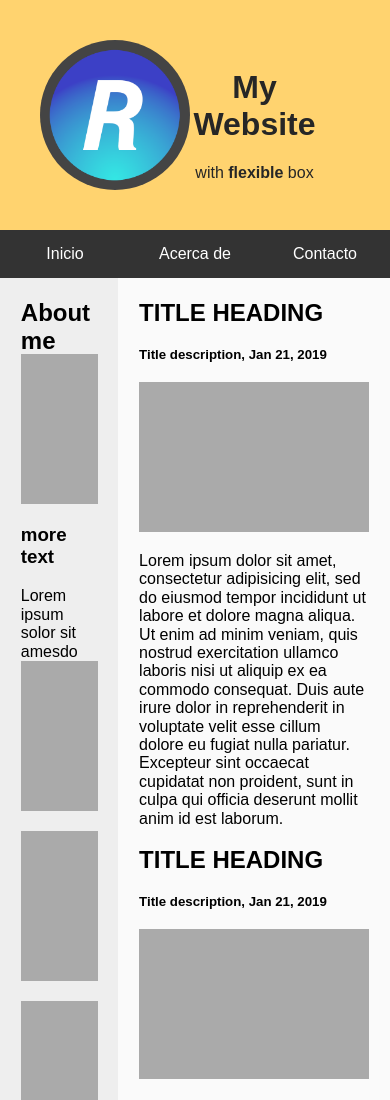
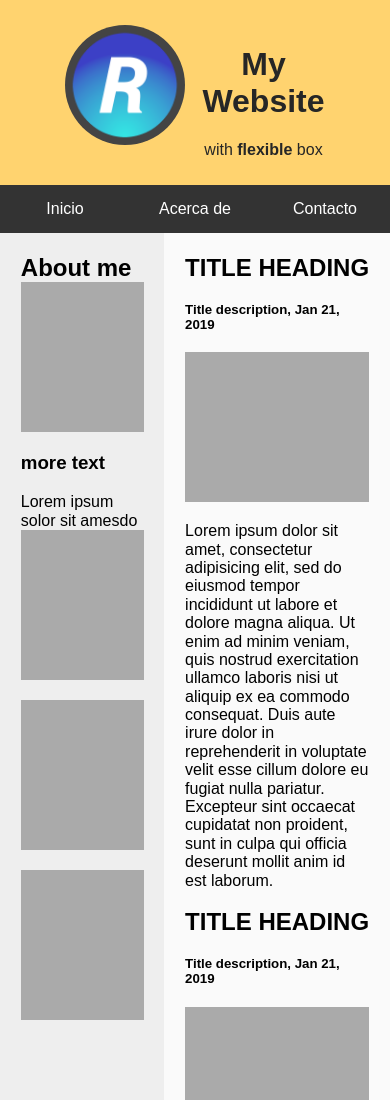
Before and after one commit to rodolfomayora/responsive-web-2, a plain HTML site: page index.html in a window 390 px wide. Shown: the top 1100 px of the page. Drawn offline with Linux system fonts and the light colour scheme.

Commit message:
doc: add @media query 768px at style.css

```diff
--- a/css/style.css
+++ b/css/style.css
@@ -127,3 +127,25 @@ footer {
 
 /*	MEDIA QUERIES
 ===========================================================*/
+@media screen and (max-width: 768px) {
+	.header {
+		justify-content : center;
+		padding 				: 25px;
+	}
+
+	.header__logo {
+		width : 120px;
+		height: 120px;
+	}
+
+	.header__title {
+		flex 				: 0;
+		margin-right: 0;
+		margin-left : 5%;
+	}
+
+	.menu-nav { justify-content: center; }
+
+	.side-content { flex: 2; }
+
+}
```
